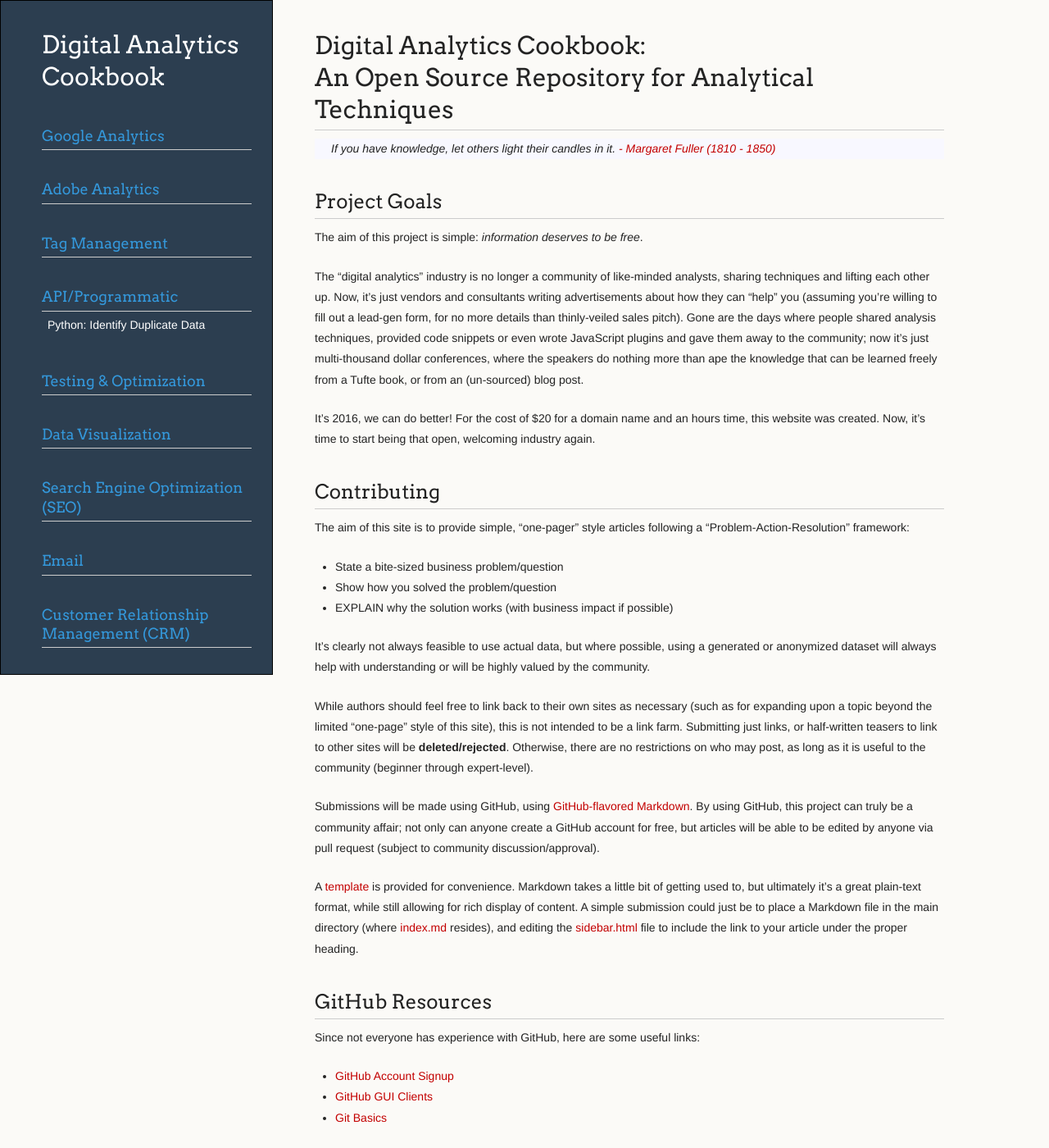
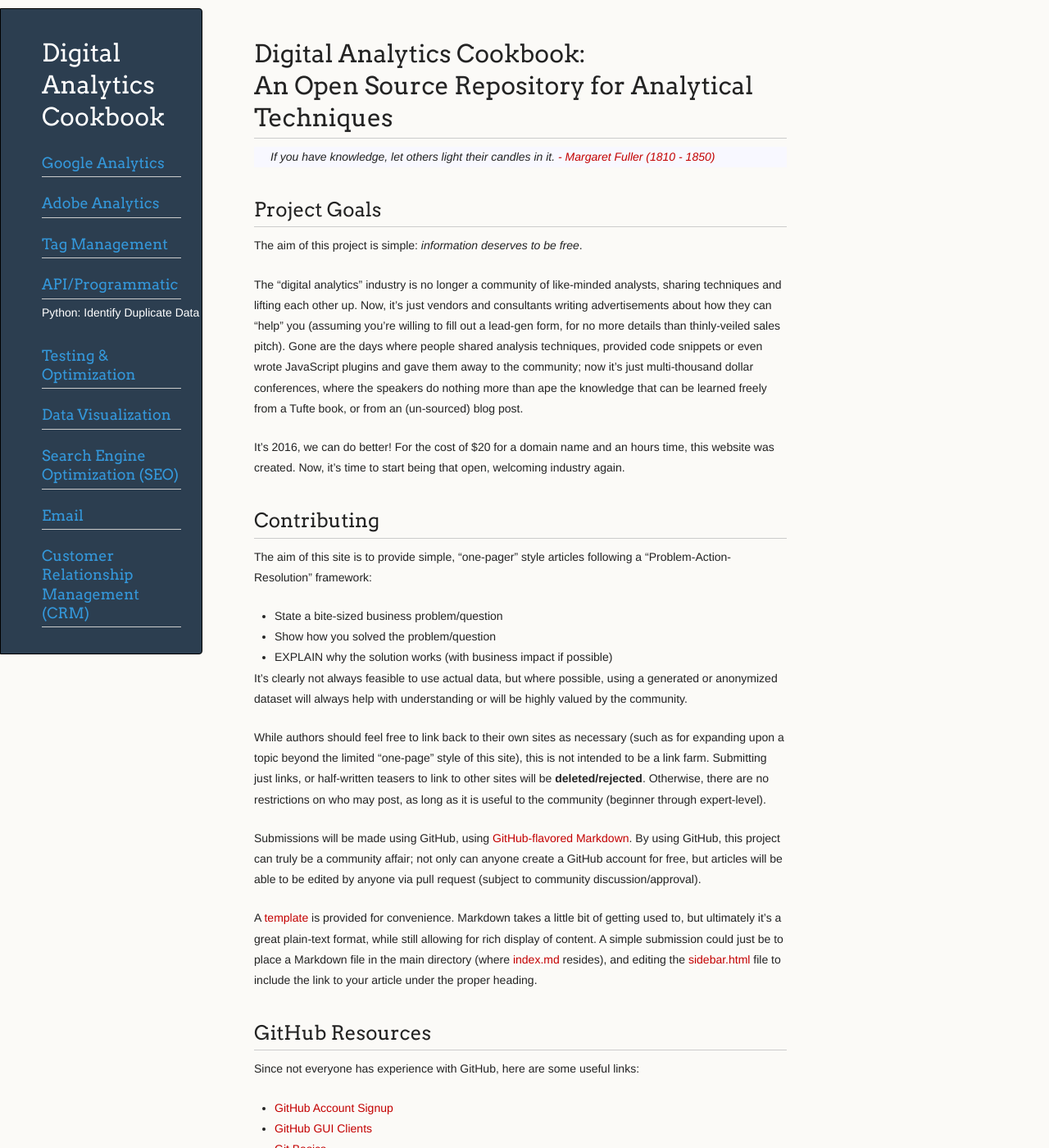
Before and after one commit to analyticsplaybook/analyticsplaybook.github.io, a Jekyll site: the page built from index.md, in a window 1280 px wide and 1400 px high. Shown: the whole window at 82% size. Built offline with Jekyll 4.4.1, drawn with Linux system fonts in a browser that asks for light colours.

Commit message:
Change CSS to be more responsive

```diff
--- a/stylesheets/custom.css
+++ b/stylesheets/custom.css
@@ -1,4 +1,4 @@
-html, .wrapper, section{
+/*html, .wrapper, section{
   height:100%;
 	width: 100%;
 }
@@ -60,4 +60,47 @@
 
 blockquote {
 		background-color: ghostwhite;
+}*/
+
+header {
+	background: #2C3E50;
+    margin: 0px;
 }
+header > h3 {
+	color: #3498DB;
+    margin: 20px 0 10px;
+}
+header a:hover {
+	color: #E74C3C;
+	text-decoration: none;
+}
+
+h4 {
+    font-family: Arvo, Monaco, serif;
+}
+
+blockquote {
+		background-color: ghostwhite;
+}
+
+header li, header li:hover {
+    margin-bottom: 0px;
+    line-height: 0em;
+    background: none;
+    border-radius: 0px;
+    border: 0px;
+    -webkit-box-shadow: none;
+    box-shadow: none;
+    width: 250px;
+    padding-left: 0px;
+}
+
+@media print, screen and (max-width: 960px) {
+    header ul {
+        position: static;
+    }
+}
+
+ul {
+    margin-bottom: 0px;
+}
```
Also changed, not shown: 2 other files.
